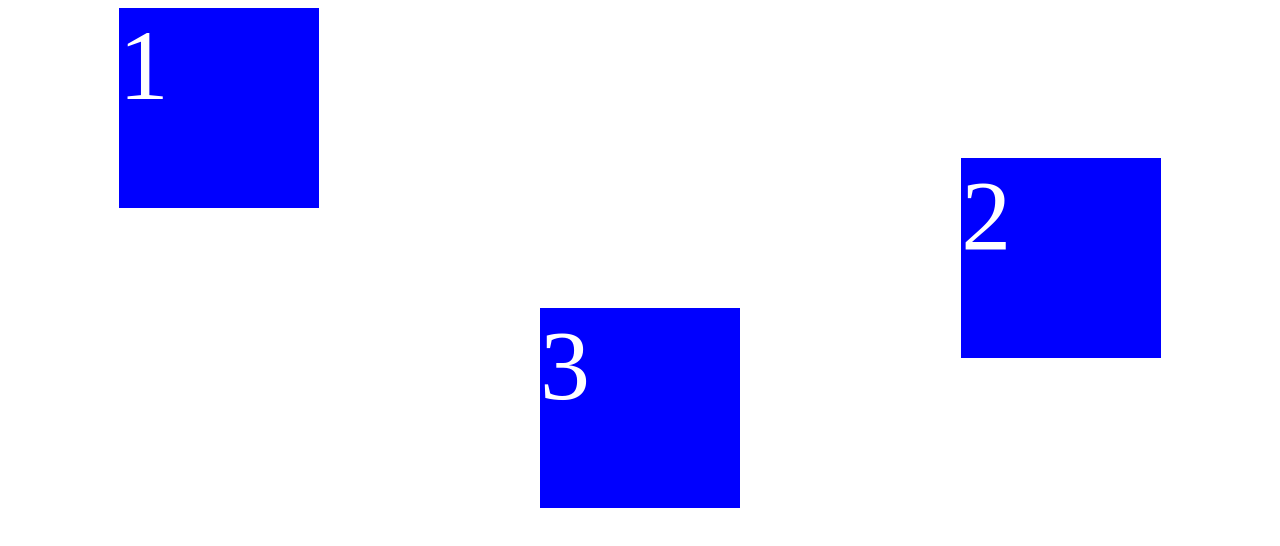
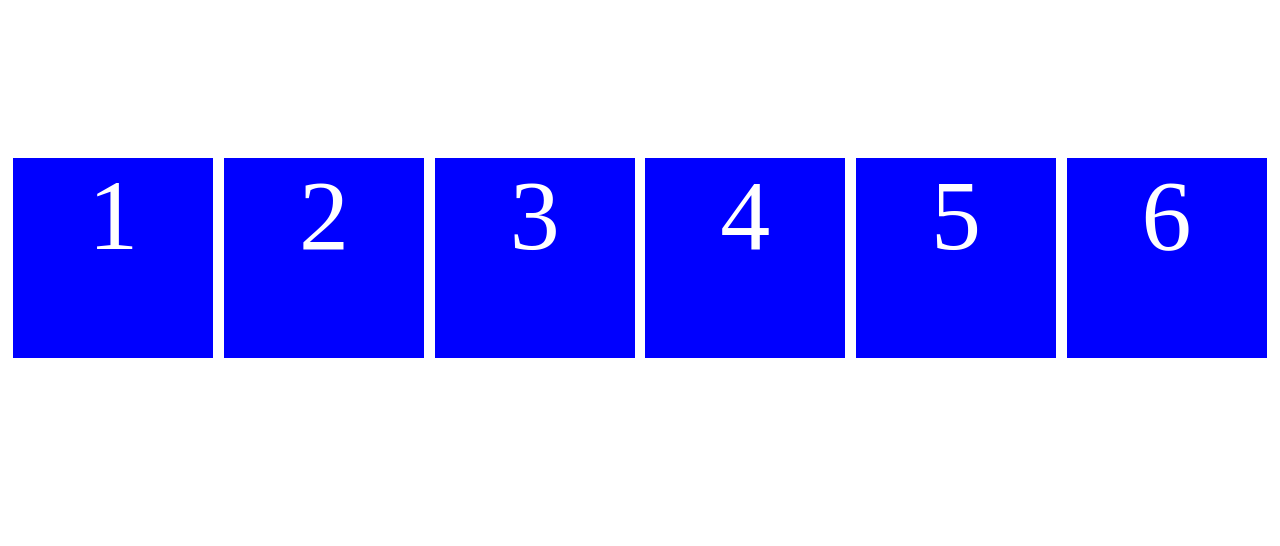
Before and after one commit to alstjs1207/scss_masterclass, a plain HTML site: page index.html in a window 1280 px wide. Drawn offline with Linux system fonts and the light colour scheme.

Commit message:
wrap and nowrap and align-content

```diff
--- a/index.html
+++ b/index.html
@@ -8,6 +8,9 @@
         <div class="box">1</div>
         <div class="box">2</div>
         <div class="box">3</div>
+        <div class="box">4</div>
+        <div class="box">5</div>
+        <div class="box">6</div>
     </div>
 </body>
 </html>
--- a/style.css
+++ b/style.css
@@ -4,6 +4,9 @@
     height: 200px;
     color: white;
     font-size: 100px;
+
+    display:flex;
+    justify-content: center;
 }
 
 
@@ -15,13 +18,6 @@
     /* Cross Axis*/
     align-items: flex-start;
     height: 500px;
+    flex-wrap: wrap-reverse;
+    align-content: space-around;
 }
-
-.box:nth-child(2) {
-    align-self: center;
-    order:1;
-}
-
-.box:nth-child(3) {
-    align-self: flex-end;
-}
```
